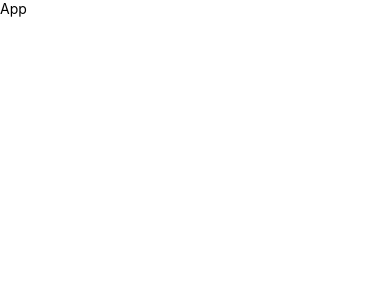
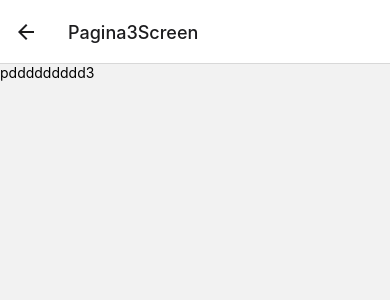
Before and after one commit to fabrogabrielandres/Rutas-React-Native, a React Native app: screen /Pagina3Screen in a window 390 px wide. Shown: the top 300 px of the page. Built offline with nearby package versions, Linux system fonts and the light colour scheme.

Commit message:
StackNavigation

```diff
--- a/App.tsx
+++ b/App.tsx
@@ -1,12 +1,17 @@
+import { NavigationContainer } from '@react-navigation/native';
 import React from 'react';
 
-import { StyleSheet, Text, View } from 'react-native'
+import { StyleSheet, Text, View } from 'react-native';
+import { StackNavigator } from './src/navigator/StackNavigator';
 
 const App = () => {
   return (
-    <View>
-      <Text>App</Text>
-    </View>
+    // <View >
+
+    <NavigationContainer>
+      <StackNavigator />
+    </NavigationContainer>
+    // </View>
   )
 }
 
--- a/package.json
+++ b/package.json
@@ -10,8 +10,12 @@
     "lint": "eslint . --ext .js,.jsx,.ts,.tsx"
   },
   "dependencies": {
+    "@react-navigation/native": "^6.0.6",
+    "@react-navigation/native-stack": "^6.2.5",
     "react": "17.0.2",
-    "react-native": "0.66.1"
+    "react-native": "0.66.1",
+    "react-native-safe-area-context": "^3.3.2",
+    "react-native-screens": "^3.8.0"
   },
   "devDependencies": {
     "@babel/core": "^7.12.9",
--- /dev/null
+++ b/src/navigator/StackNavigator.tsx
@@ -0,0 +1,20 @@
+import React from 'react';
+
+import { createNativeStackNavigator } from '@react-navigation/native-stack';
+
+import { Pagina1Screen } from '../screens/Pagina1Screen';
+import { Pagina2Screen } from '../screens/Pagina2Screen';
+import { Pagina3Screen } from '../screens/Pagina3Screen';
+
+const Stack = createNativeStackNavigator();
+
+export const StackNavigator = () => {
+    return (
+        <Stack.Navigator>
+            <Stack.Screen name="Pagina1Screen" component={Pagina1Screen} />
+            <Stack.Screen name="Pagina2Screen" component={Pagina2Screen} />
+            <Stack.Screen name="Pagina3Screen" component={Pagina3Screen} />
+        </Stack.Navigator>
+
+    )
+}
--- /dev/null
+++ b/src/screens/Pagina1Screen.tsx
@@ -0,0 +1,11 @@
+import  React from 'react';
+
+import { View, Text } from 'react-native'
+
+export const Pagina1Screen = () => {
+    return (
+        <View>
+            <Text>p11111</Text>
+        </View>
+    )
+}
--- /dev/null
+++ b/src/screens/Pagina2Screen.tsx
@@ -0,0 +1,11 @@
+import React from 'react';
+
+import { View, Text } from 'react-native'
+
+export const Pagina2Screen = () => {
+    return (
+        <View>
+            <Text>pdddddddd2</Text>
+        </View>
+    )
+}
--- /dev/null
+++ b/src/screens/Pagina3Screen.tsx
@@ -0,0 +1,11 @@
+import React from 'react';
+
+import { View, Text } from 'react-native'
+
+export const Pagina3Screen = () => {
+    return (
+        <View>
+            <Text>pddddddddd3</Text>
+        </View>
+    )
+}
```
Also changed, not shown: 1 other file (tests, documents, lock files or other folders).
